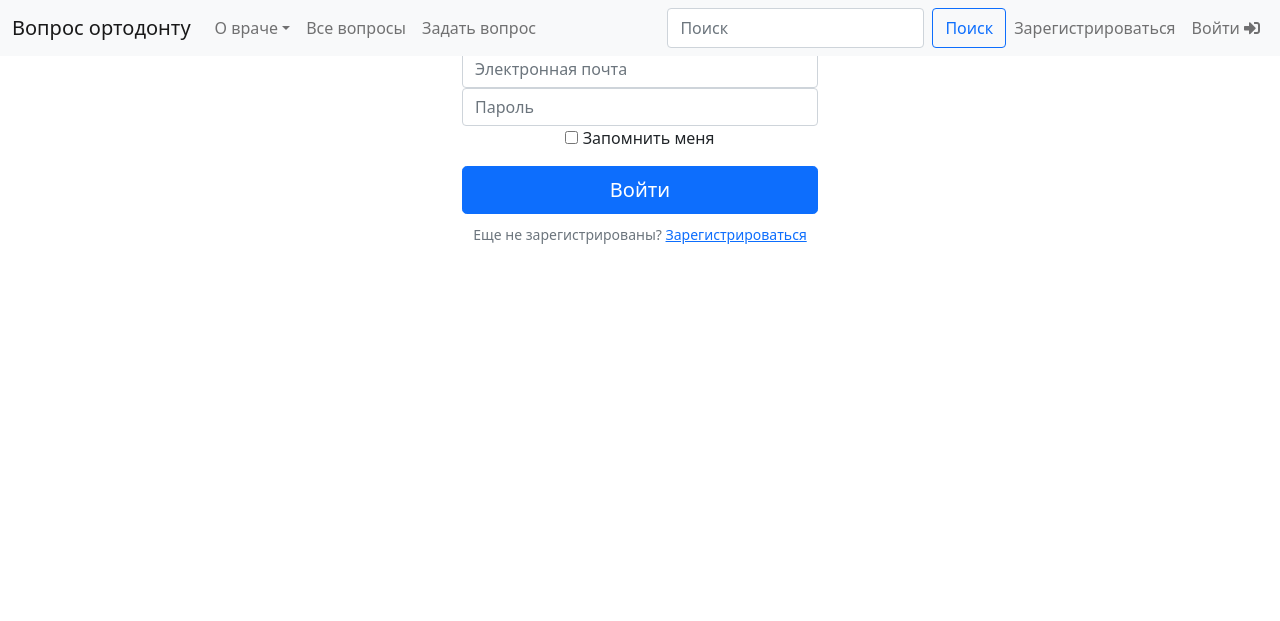
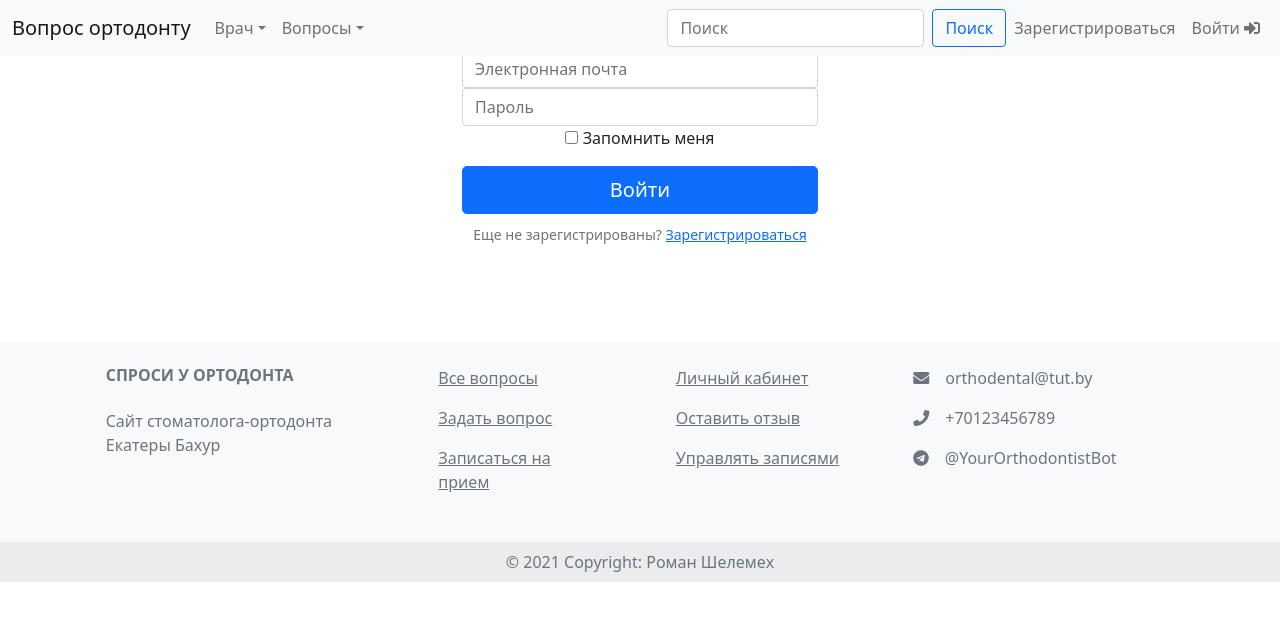
Before and after one commit to roman-shelemekh/orthodontist_web, a Django app: page /login/ in a window 1280 px wide. Shown: the top 621 px of the page. Run offline with Django 3.2, Linux system fonts and the light colour scheme; parts of the project's set-up code (start-up, migrations or seed data) failed here and were passed over.

Commit message:
index page almost ready

```diff
--- a/orthodontist/index/views.py
+++ b/orthodontist/index/views.py
@@ -7,13 +7,21 @@ from django.views.generic import ListView, DetailView
 from django.views.generic.detail import SingleObjectMixin
 from django.db.models import Count, Q
 from django.utils import timezone
+from .forms import SignupForm, LoginForm, UserUpdateForm, ProfileUpdateForm, SearchForm
 from ask.models import Question
 from appointment.models import Appointment
-from .forms import SignupForm, LoginForm, UserUpdateForm, ProfileUpdateForm, SearchForm
+from appointment.views import AppointmentView
+from feedback.models import Feedback
 
 
-def index(request):
-    return render(request, 'index/index.html')
+class IndexView(AppointmentView):
+    template_name = 'index/index.html'
+
+    def get_context_data(self, **kwargs):
+        context = super(IndexView, self).get_context_data(**kwargs)
+        context['feedback1'], context['feedback2'], context['feedback3'] = Feedback.objects.filter(is_published=True)[:3]
+        return context
+
 
 def signup(request):
     if request.method == 'POST':
--- a/orthodontist/orthodontist/urls.py
+++ b/orthodontist/orthodontist/urls.py
@@ -21,7 +21,7 @@ from django.conf.urls.static import static
 
 
 urlpatterns = [
-    path('', views.index),
+    path('', views.IndexView.as_view(), name='index'),
     path('admin/', admin.site.urls),
     path('question/', include('ask.urls')),
     path('appointment/', include('appointment.urls')),
--- a/orthodontist/templates/base.html
+++ b/orthodontist/templates/base.html
@@ -20,33 +20,33 @@
                 <div class="collapse navbar-collapse" id="navbarCollapse">
                     <ul class="navbar-nav align-items-lg-center">
                         <li class="nav-item dropdown">
-                            <a class="nav-link dropdown-toggle" href="#" id="navbarDropdown" role="button" data-bs-toggle="dropdown" aria-expanded="false" href="#">О враче</a>
-                            <ul class="dropdown-menu" aria-labelledby="navbarDropdown">
-                                <li><a class="dropdown-item" href="#">Результаты</a></li>
+                            <a class="nav-link dropdown-toggle" href="#" id="navbarDropdown1" role="button" data-bs-toggle="dropdown" aria-expanded="false" href="#">Врач</a>
+                            <ul class="dropdown-menu" aria-labelledby="navbarDropdown1">
+                                <li><a class="dropdown-item" href="#">О враче</a></li>
                                 <li><a class="dropdown-item" href="{% url 'appointment:index' %}">Запись на прием</a></li>
                                 <li><a class="dropdown-item" href="{% url 'feedback:index' %}">Отзывы пациентов</a></li>
                             </ul>
                         </li>
-                        <li class="nav-item">
-                            <a class="nav-link" href="{% url 'ask:index' %}">Все вопроcы</a>
-                        </li>
-                        <li class="nav-item">
-                            <a class="nav-link" href="{% url 'ask:ask_question' %}">Задать вопрос</a>
+                        <li class="nav-item dropdown">
+                            <a class="nav-link dropdown-toggle" href="#" id="navbarDropdown2" role="button" data-bs-toggle="dropdown" aria-expanded="false" href="#">Вопросы</a>
+                            <ul class="dropdown-menu" aria-labelledby="navbarDropdown2">
+                                <li><a class="dropdown-item" href="{% url 'ask:index' %}">Все вопроcы</a></li>
+                                <li><a class="dropdown-item" href="{% url 'ask:ask_question' %}">Задать вопрос</a></li>
+                            </ul>
                         </li>
                     </ul>
-                    <ul class="navbar-nav ms-auto">
+                    <ul class="navbar-nav ms-auto align-items-lg-center">
                         <form class="d-flex" action="{% url 'search' %}">
                             {{ searchform.search_input }}
                             <button class="btn btn-outline-primary" type="submit">Поиск</button>
                         </form>
                         {% if user.is_authenticated %}
                         <li class="nav-item dropdown me-2">
-                            <a class="nav-link dropdown-toggle" href="#" id="navbarDropdown" role="button" data-bs-toggle="dropdown" aria-expanded="false">
+                            <a class="nav-link dropdown-toggle" href="#" id="navbarDropdown3" role="button" data-bs-toggle="dropdown" aria-expanded="false">
                             Привет, {{ user.first_name }}
                             </a>
-                            <ul class="dropdown-menu" aria-labelledby="navbarDropdown">
+                            <ul class="dropdown-menu" aria-labelledby="navbarDropdown3">
                                 <li><a class="dropdown-item" href="{% url 'user' user.id %}">Кабинет <i class="fas fa-user-circle"></i></a></li>
-                                <li><a class="dropdown-item" href="#">Мои вопросы</a></li>
                                 <li><hr class="dropdown-divider"></li>
                                 <li><a class="dropdown-item" href="{% url 'logout' %}">Выйти <i class="fas fa-sign-out-alt"></i></a></li>
                             </ul>
@@ -65,6 +65,37 @@
         </nav>
     </header>
     {% block content %}{% endblock %}
+    <footer class="text-center text-lg-start bg-light text-muted mt-5">
+        <section class="p-2">
+            <div class="container text-center text-md-start mt-3">
+                <div class="row mt-3">
+                    <div class="col-md-3 col-lg-4 col-xl-3 mx-auto mb-4">
+                      <!-- Content -->
+                      <h6 class="text-uppercase fw-bold mb-4">Спроси у ортодонта</h6>
+                      <p>Сайт стоматолога-ортодонта Екатеры Бахур</p>
+                    </div>
+                    <div class="col-md-2 col-lg-2 col-xl-2 mx-auto mb-4">
+                        <p><a href="{% url 'ask:index' %}" class="text-reset">Все вопросы</a></p>
+                        <p><a href="{% url 'ask:ask_question' %}" class="text-reset">Задать вопрос</a></p>
+                        <p><a href="{% url 'appointment:index' %}" class="text-reset">Записаться на прием</a></p>
+                    </div>
+                    <div class="col-md-2 col-lg-2 col-xl-2 mx-auto mb-4">
+                        <p><a href="{% if user.id %}{% url 'user' user.id %}{% else %}{% url 'login' %}{% endif %}" class="text-reset">Личный кабинет</a></p>
+                        <p><a href="{% url 'feedback:index' %}" class="text-reset">Оставить отзыв</a></p>
+
+                        <p><a href="{% if user.id %}{% url 'appointments' user.id %}{% else %}{% url 'login' %}{% endif %}" class="text-reset">Управлять записями</a></p>
+
+                    </div>
+                    <div class="col-md-4 col-lg-3 col-xl-3 mx-auto mb-md-0 mb-4">
+                        <p><a href="mailto:orthodental@tut.by" class="text-reset text-decoration-none"><i class="fas fa-envelope me-3"></i>orthodental@tut.by</a></p>
+                        <p><i class="fas fa-phone me-3"></i></i>+70123456789</p>
+                        <p><a href="#" class="text-reset text-decoration-none"><i class="fab fa-telegram me-3"></i></i>@YourOrthodontistBot</a></p>
+                    </div>
+                </div>
+            </div>
+        </section>
+        <div class="text-center p-2" style="background-color: rgba(0, 0, 0, 0.05);">© 2021 Copyright: Роман Шелемех</div>
+    </footer>
     <script src="https://cdn.jsdelivr.net/npm/bootstrap@5.0.0-beta2/dist/js/bootstrap.bundle.min.js" integrity="sha384-b5kHyXgcpbZJO/tY9Ul7kGkf1S0CWuKcCD38l8YkeH8z8QjE0GmW1gYU5S9FOnJ0" crossorigin="anonymous"></script>
     {% block script %}{% endblock %}
 </body>
--- a/orthodontist/templates/feedback/feedback.html
+++ b/orthodontist/templates/feedback/feedback.html
@@ -20,7 +20,7 @@
             {% block user_questions %}{% endblock %}
         </div>
     </div>
-    <form method="post" class="needs-validation mb-3" novalidate>
+    <form method="post" class="needs-validation mb-5" novalidate>
         {% csrf_token %}
         <div class="row g-4 justify-content-center mb-3">
             <div class="col-lg-4">
--- a/orthodontist/templates/index/login.html
+++ b/orthodontist/templates/index/login.html
@@ -1,7 +1,7 @@
 {% extends "base.html" %}
 {% block title %}Вход | {{ block.super }}{% endblock %}
 {% block content %}
-<main class="container">
+<main class="container pb-5 mb-5">
     <div class="row justify-content-center text-center">
         <div class="col-md-4">
             <form class="signup" method="post">
--- a/orthodontist/templates/index/user_appointments.html
+++ b/orthodontist/templates/index/user_appointments.html
@@ -15,7 +15,7 @@
                     </div>
                     {% endfor %}
                     {% else %}
-                    <dev>У вас пока нет предстоящих записей на прием.</dev>
+                    <dev>У вас пока нет предстоящих записей на прием. Вы можете записаться <a href="{% url 'appointment:index' %}">здесь</a>.</dev>
                     {% endif %}
 
                     <div class="my-3">
```
Also changed, not shown: orthodontist/templates/index/index.html (+98 -16 lines).
